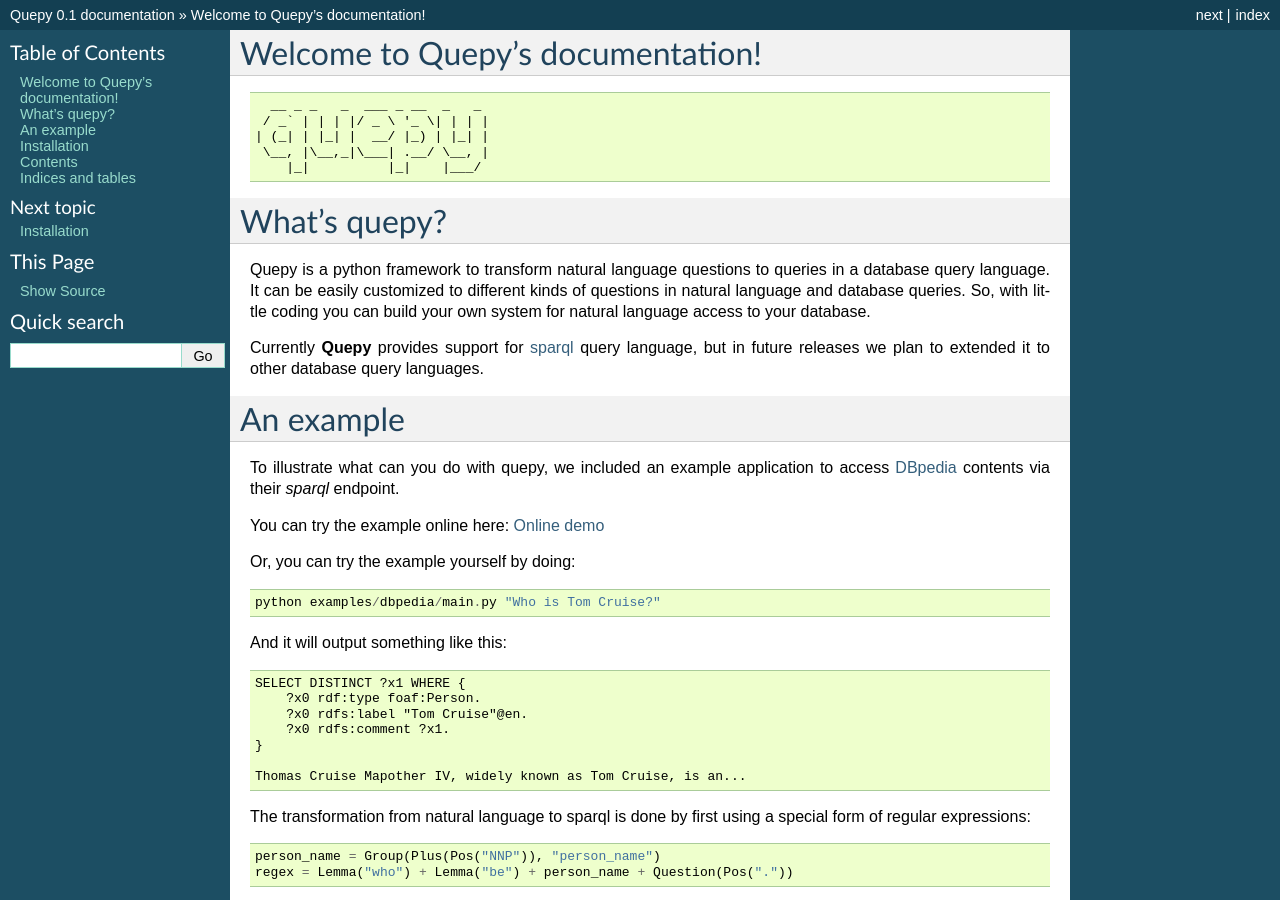
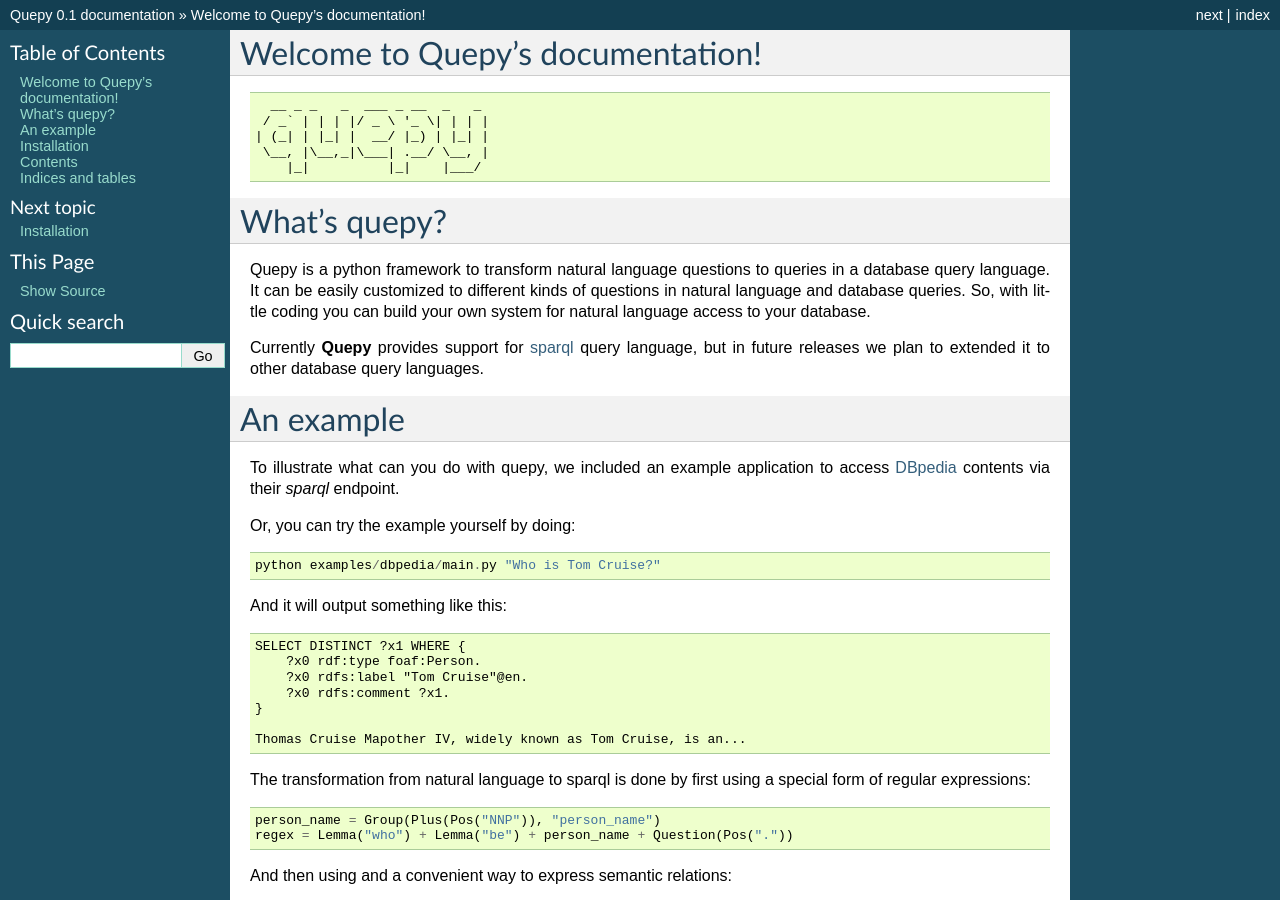
Before and after one commit to machinalis/quepy, a Sphinx documentation site: the page built from docs/index.rst, in a window 1280 px wide and 900 px high. Built offline with Sphinx 7.4.7, drawn with Linux system fonts in a browser that asks for light colours.

Commit message:
Removed link to the demo

```diff
--- a/README.rst
+++ b/README.rst
@@ -26,8 +26,6 @@ An example
 
 To illustrate what can you do with quepy, we included an example application to
 access `DBpedia <http://dbpedia.org/>`_ contents via their `sparql` endpoint.
-
-You can try the example online here: `Online demo <http://quepy.machinalis.com/>`_
 
 Or, you can try the example yourself by doing:
 
--- a/docs/index.rst
+++ b/docs/index.rst
@@ -34,8 +34,6 @@ An example
 
 To illustrate what can you do with quepy, we included an example application to
 access `DBpedia <http://dbpedia.org/>`_ contents via their `sparql` endpoint.
-
-You can try the example online here: `Online demo <http://quepy.machinalis.com/>`_
 
 Or, you can try the example yourself by doing:
 
--- a/docs/tutorial.rst
+++ b/docs/tutorial.rst
@@ -9,9 +9,6 @@ Application Tutorial
 To illustrate how to use quepy as a framework for natural language interface
 for databases, we will build (step by step) an example application to access
 `DBpedia <http://dbpedia.org/>`_.
-
-The finished example application can be tried online here:
-`Online demo <http://quepy.machinalis.com/>`_
 
 The finished example code can be found here:
 `Code <https://github.com/machinalis/quepy/tree/master/examples/dbpedia/dbpedia>`_
```
